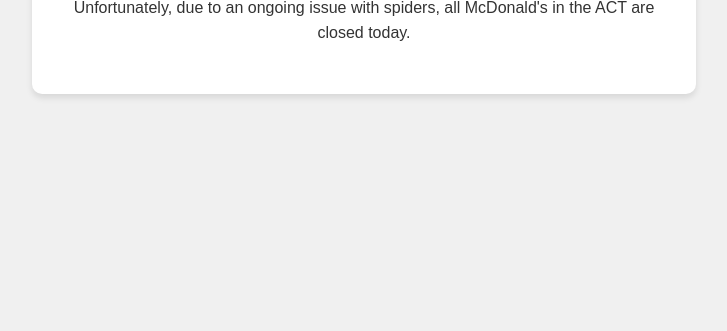
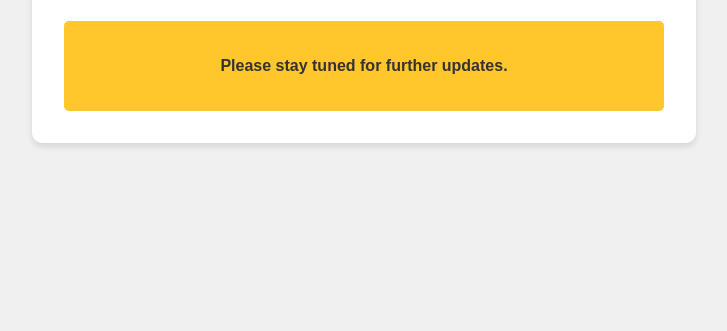
Before and after one commit to bennyweise/bennyweise.github.io, a plain HTML site: page index.html in a window 1280 px wide. Shown: the part 469-800 px from the top of the page, without its empty margins (276-1003 px from the left). Drawn offline with Linux system fonts and the light colour scheme.

Commit message:
add updates note

```diff
--- a/index.html
+++ b/index.html
@@ -35,6 +35,13 @@
             color: #333;
             line-height: 1.6;
         }
+        .update-note {
+            margin-top: 1.5rem;
+            padding: 1rem;
+            background-color: #ffc72c;
+            border-radius: 5px;
+            font-weight: bold;
+        }
     </style>
 </head>
 <body>
@@ -42,6 +49,9 @@
         <img src="https://upload.wikimedia.org/wikipedia/commons/thumb/3/36/McDonald%27s_Golden_Arches.svg/1920px-McDonald%27s_Golden_Arches.svg.png?height=150&width=150" alt="McDonald's Logo" class="logo">
         <h1>We are sorry</h1>
         <p>Unfortunately, due to an ongoing issue with spiders, all McDonald's in the ACT are closed today.</p>
+        <div class="update-note">
+            <p>Please stay tuned for further updates.</p>
+        </div>
     </div>
 </body>
 </html>
```
